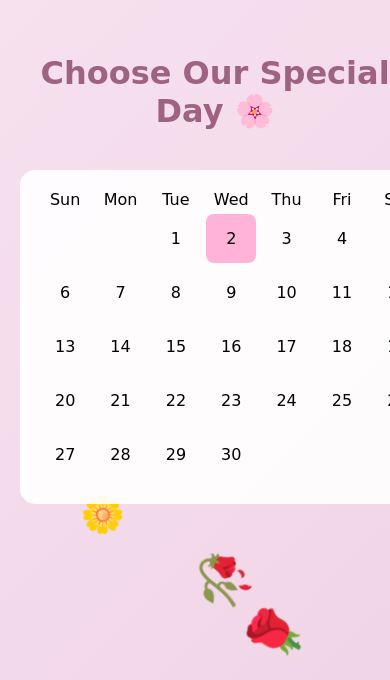
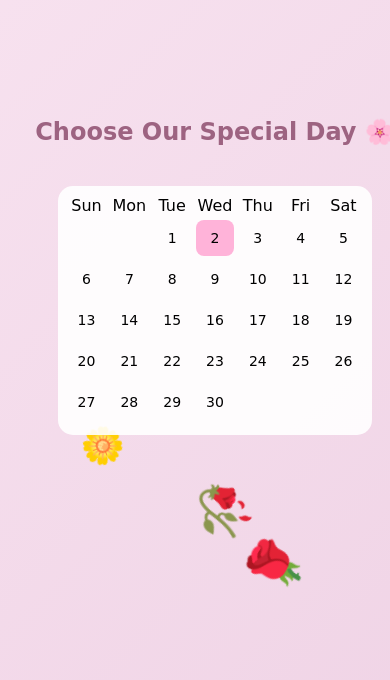
Before and after one commit to s04tun9/dateinvitation, a plain HTML site: page index.html in a window 390 px wide. Shown: the part 164-844 px from the top of the page. Drawn offline with Linux system fonts and the light colour scheme.

Commit message:
Update index.html

```diff
--- a/index.html
+++ b/index.html
@@ -98,6 +98,29 @@
             display: none;
             margin-top: 20px;
         }
+        /* Mobile adjustments */
+@media (max-width: 768px) {
+    .calendar-grid {
+        max-width: 95%;
+        margin: 20px 10px 20px 10px !important;
+        padding: 10px !important;
+    }
+
+    .calendar-day {
+        padding: 10px !important;
+        font-size: 14px;
+    }
+
+    #page1 h1 {
+        font-size: 1.5rem;
+        padding: 0 15px;
+    }
+
+    .time-selection {
+        width: 90%;
+        margin-left: 5%;
+    }
+}
     </style>
 </head>
 <body>
```
